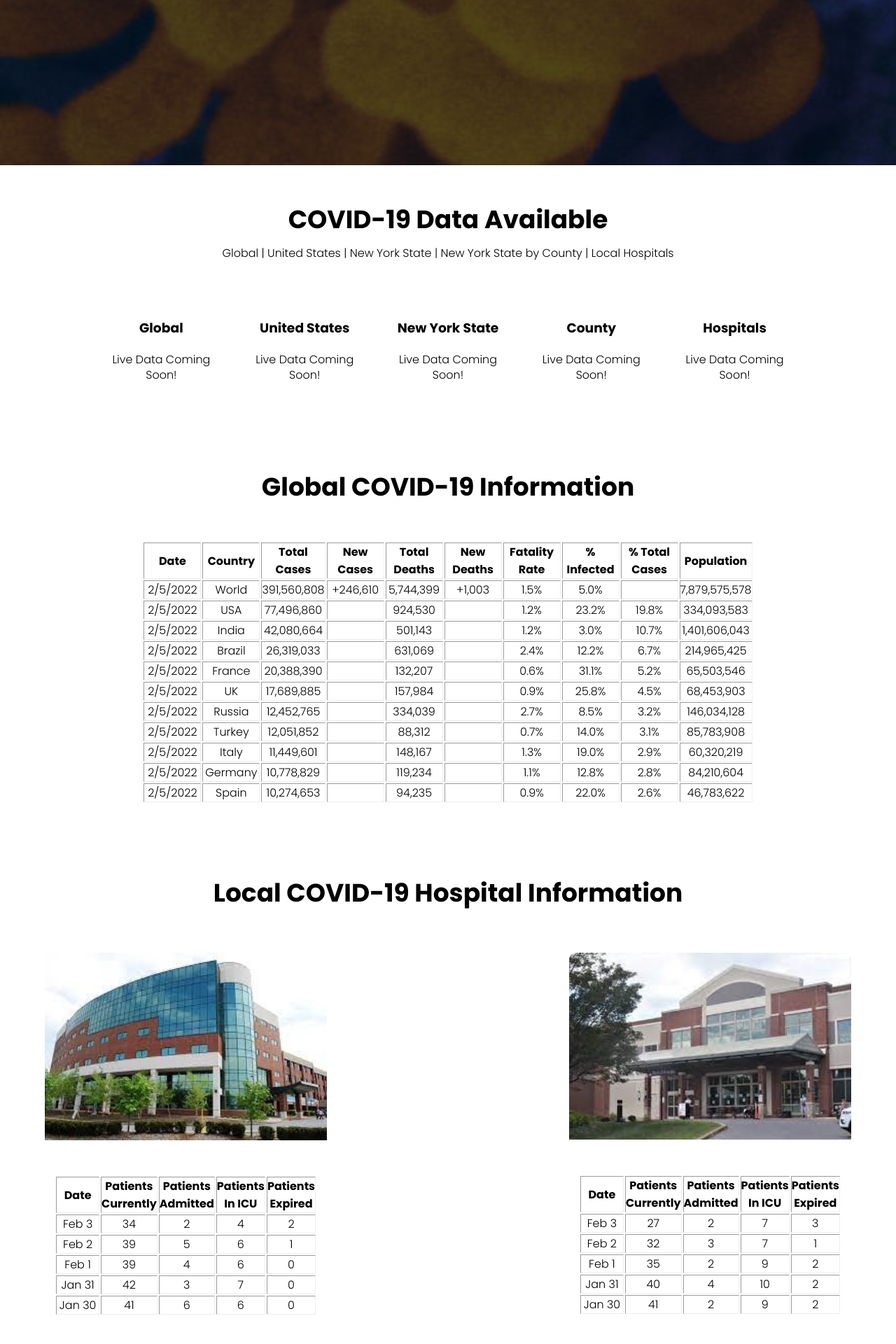
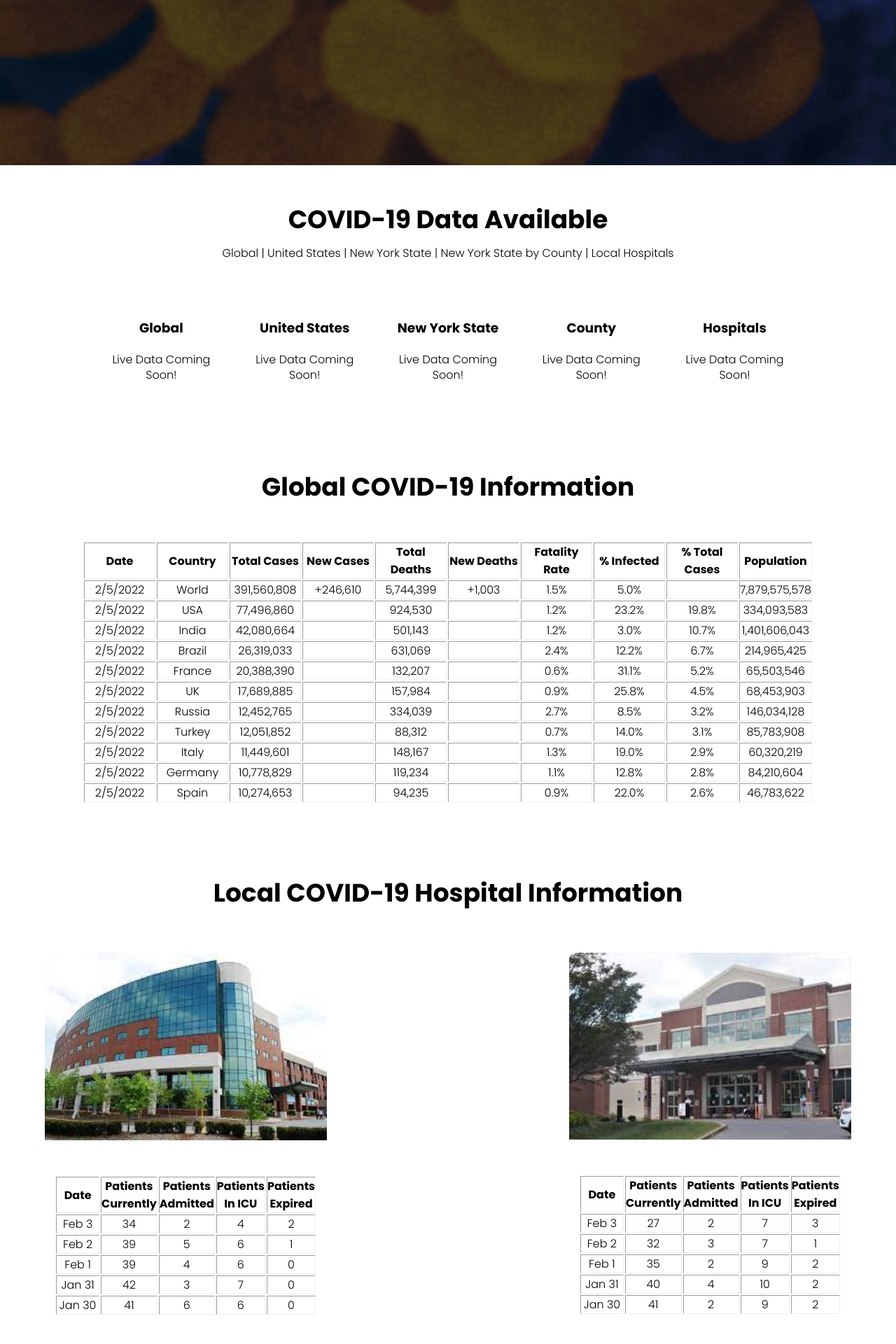
Before and after one commit to Pasin3ru/Tracking-COVID-19, a Jekyll site: the page built from index.html, in a window 1280 px wide. Shown: the part 664-2584 px from the top of the page at 70% size. Built offline with Jekyll 4.4.1, drawn with Linux system fonts in a browser that asks for light colours.

Commit message:
Made changes to dataframe

```diff
--- a/_includes/hospital-tables/global_data.html
+++ b/_includes/hospital-tables/global_data.html
@@ -1,16 +1,16 @@
 <table border="1" class="dataframe">
   <thead>
     <tr style="text-align: center;">
-      <th style="min-width: 80px;">Date</th>
-      <th style="min-width: 80px;">Country</th>
-      <th style="min-width: 80px;">Total Cases</th>
-      <th style="min-width: 80px;">New Cases</th>
-      <th style="min-width: 80px;">Total Deaths</th>
-      <th style="min-width: 80px;">New Deaths</th>
-      <th style="min-width: 80px;">Fatality Rate</th>
-      <th style="min-width: 80px;">% Infected</th>
-      <th style="min-width: 80px;">% Total Cases</th>
-      <th style="min-width: 80px;">Population</th>
+      <th style="min-width: 100px;">Date</th>
+      <th style="min-width: 100px;">Country</th>
+      <th style="min-width: 100px;">Total Cases</th>
+      <th style="min-width: 100px;">New Cases</th>
+      <th style="min-width: 100px;">Total Deaths</th>
+      <th style="min-width: 100px;">New Deaths</th>
+      <th style="min-width: 100px;">Fatality Rate</th>
+      <th style="min-width: 100px;">% Infected</th>
+      <th style="min-width: 100px;">% Total Cases</th>
+      <th style="min-width: 100px;">Population</th>
     </tr>
   </thead>
   <tbody>
```
